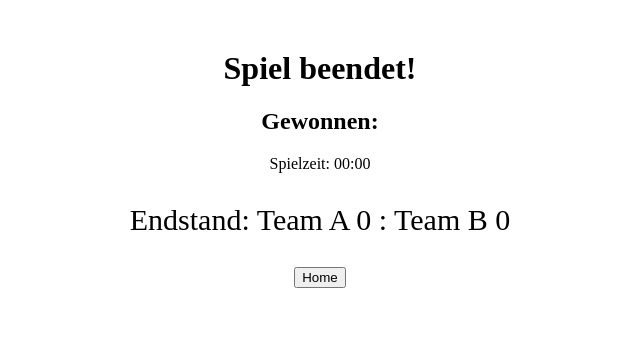
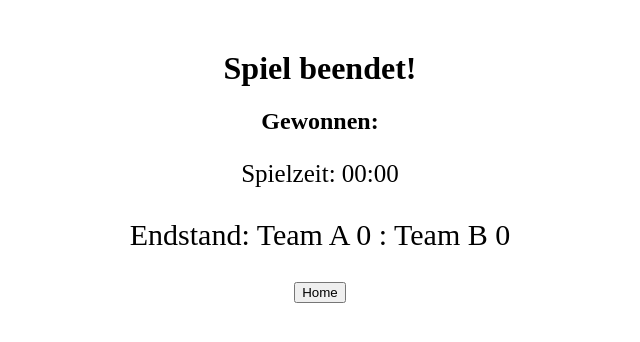
Before and after one commit to RobinLorenz29/SmartKickerVS, a React (Vite) app: page /winner in a window 1280 px wide. Shown: the top 342 px of the page, without its empty margins (320-960 px from the left). Built offline with nearby package versions, Linux system fonts and the light colour scheme; no server answers.

Commit message:
Fertige 3 Seiten

```diff
--- a/src/pages/WinnerPage.jsx
+++ b/src/pages/WinnerPage.jsx
@@ -55,7 +55,7 @@ export default function WinnerPage() {
       <h2>Gewonnen: {winner}</h2>
 
       {/*Gespielte Zeit anzeigen */}
-      <p style={{frontSize: "25px" }}>Spielzeit: {duration}</p>
+      <p style={{fontSize: "25px" }}>Spielzeit: {duration}</p>
 
       {/* Endstand anzeigen */}
       <p style={{ fontSize: "30px" }}>Endstand: Team A {scoreA} : Team B {scoreB}</p>
```
